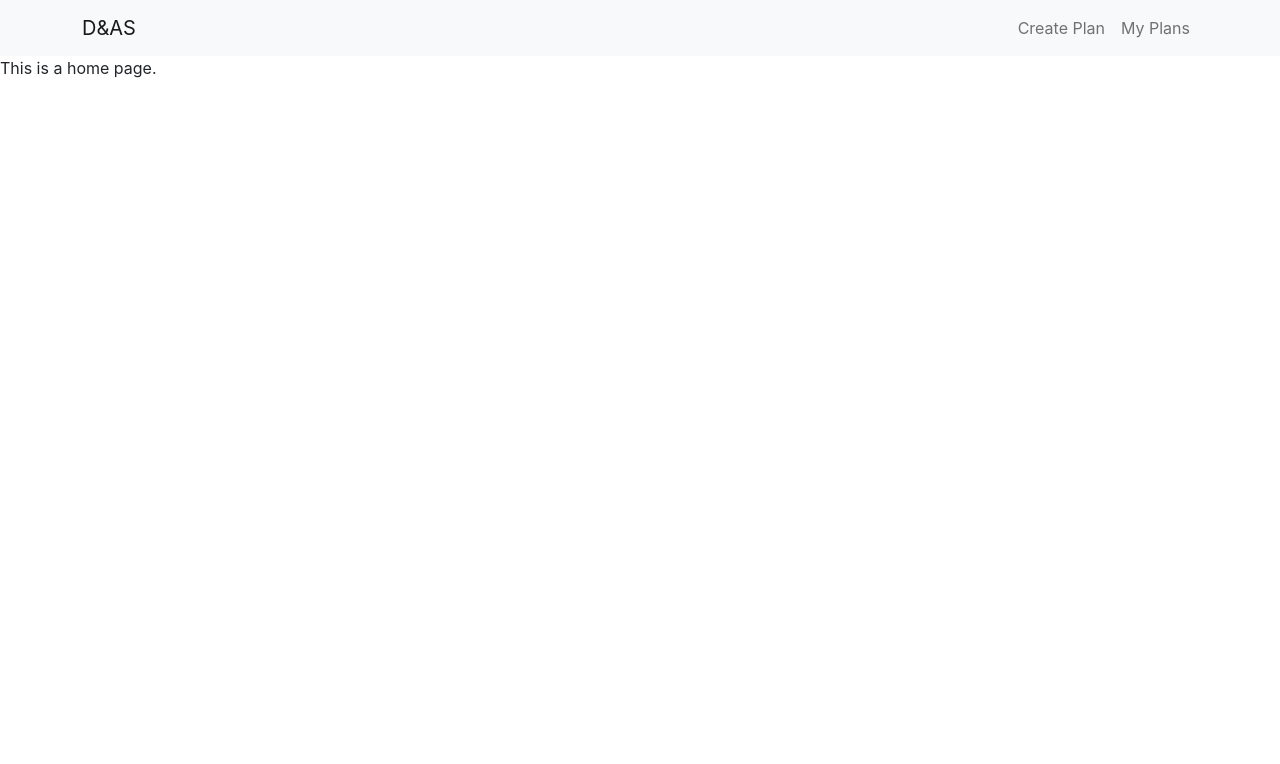
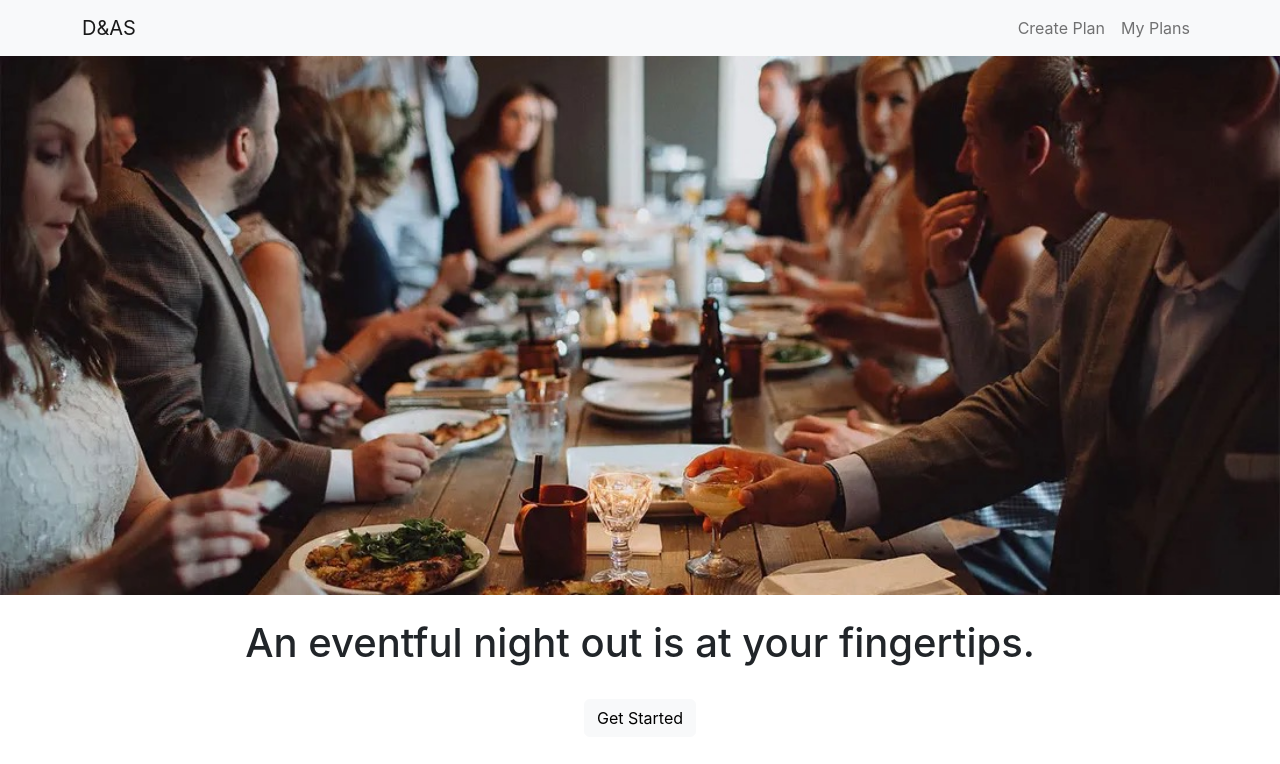
Before and after one commit to msummx/dinner-and-a-show, a React (Create React App) app: page / in a window 1280 px wide. Shown: the top 764 px of the page. Built offline with nearby package versions, Linux system fonts and the light colour scheme.

Commit message:
completed Home component with basic stylings

```diff
--- a/public/index.html
+++ b/public/index.html
@@ -24,7 +24,7 @@
       work correctly both with client-side routing and a non-root public URL.
       Learn how to configure a non-root public URL by running `npm run build`.
     -->
-    <title>React App</title>
+    <title>Dinner & A Show</title>
   </head>
   <body>
     <noscript>You need to enable JavaScript to run this app.</noscript>
--- a/src/App.js
+++ /dev/null
@@ -1,11 +0,0 @@
-import React from "react";
-
-const App = () => {
-  return (
-    <>
-    This is a home page.
-    </>
-  );
-}
-
-export default App;
--- /dev/null
+++ b/src/components/App.js
@@ -0,0 +1,17 @@
+import React from "react";
+import Button from "react-bootstrap/Button";
+
+const App = () => {
+  return (
+    <div className="home">
+      <img src="dinner.jpeg" className="dinner" />
+      <br />
+      <h1>An eventful night out is at your fingertips. </h1>
+      <br />
+      <a href="/createplan"><Button variant="light">Get Started</Button></a>
+      <br />
+    </div>
+  );
+}
+
+export default App;
--- a/src/components/Navigation.js
+++ b/src/components/Navigation.js
@@ -6,7 +6,7 @@
 const Navigation = () => {
   return (
     <>
-    <Navbar bg="light">
+    <Navbar sticky="top" bg="light">
         <Container>
             <Navbar.Brand href="/">D&AS</Navbar.Brand>
             <Nav>
--- a/src/index.css
+++ b/src/index.css
@@ -11,3 +11,17 @@
   font-family: source-code-pro, Menlo, Monaco, Consolas, 'Courier New',
     monospace;
 }
+
+.dinner {
+  width: 100%;
+}
+
+.home {
+  display: flex;
+  flex-direction: column;
+  align-items: center;
+}
+
+.home > h1 {
+  text-align: center;
+}
--- a/src/index.js
+++ b/src/index.js
@@ -2,7 +2,7 @@
 import ReactDOM from 'react-dom/client';
 import 'bootstrap/dist/css/bootstrap.min.css';
 import './index.css';
-import App from './App';
+import App from './components/App';
 import { legacy_createStore as createStore } from 'redux';
 import { Provider } from 'react-redux';
 import reducer from './reducers/reducer';
```
Also changed, not shown: public/dinner.jpeg (added).
